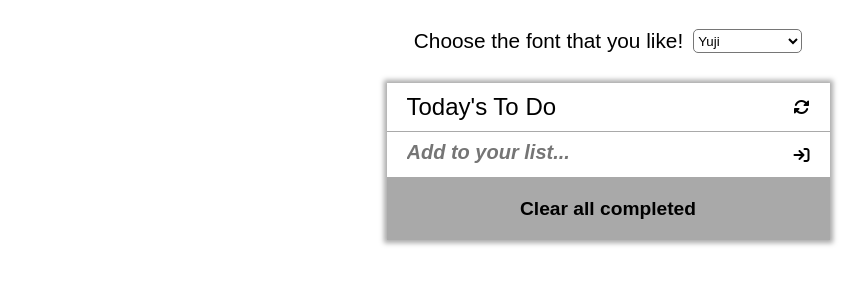
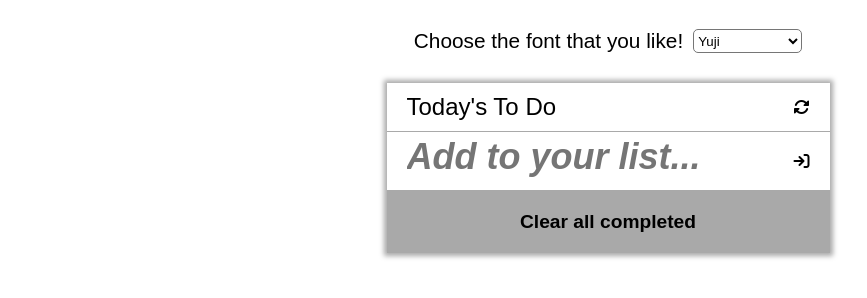
Before and after one commit to Luffytaro22/To-do-list, a website built with webpack: page src/index.html in a window 1280 px wide. Shown: the part 108-406 px from the top of the page, without its empty margins (32-899 px from the left). Built offline with nearby package versions, Linux system fonts and the light colour scheme; a web font is replaced by a local one.

Commit message:
Change the font size of the input element

```diff
--- a/src/styles.css
+++ b/src/styles.css
@@ -202,6 +202,10 @@ i:hover {
     font-size: 1.3em;
   }
 
+  #task {
+    font-size: 1.5em;
+  }
+
   #task::placeholder {
     font-size: 1.5em;
   }
```
